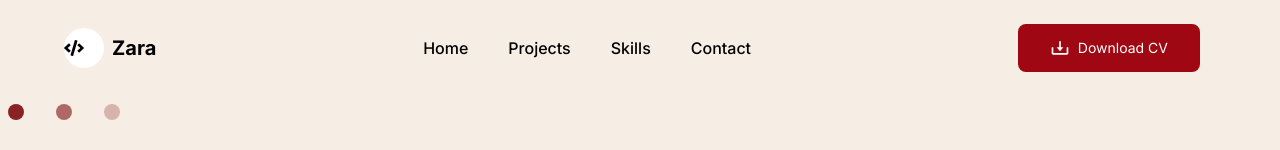
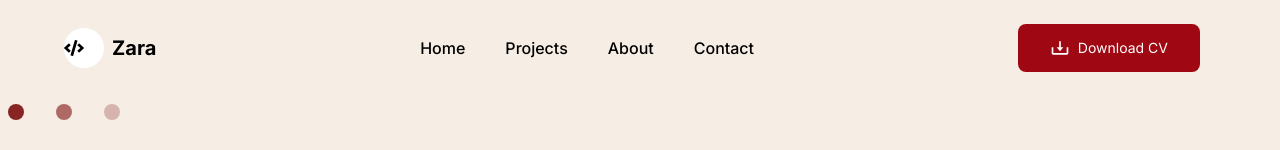
Before and after one commit to ZaraF26/Zara-Portfolio, a Next.js app: page / in a window 1280 px wide. Shown: the top 150 px of the page. Built offline with nearby package versions, Linux system fonts and the light colour scheme.

Commit message:
Added About to NavLinks

```diff
--- a/constant/constant.ts
+++ b/constant/constant.ts
@@ -15,7 +15,7 @@ export const NavLinks =[
      {
         id:3,
         url:"#",
-        label: "Skills",
+        label: "About",
     },
 
      {
```
